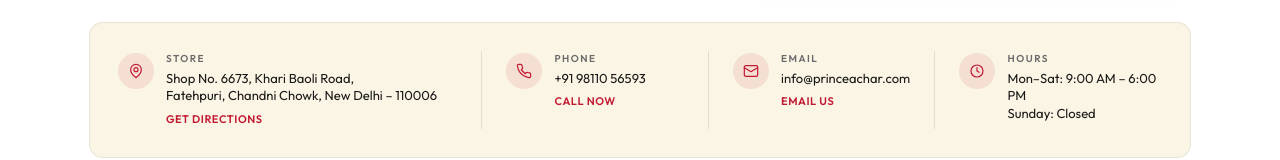
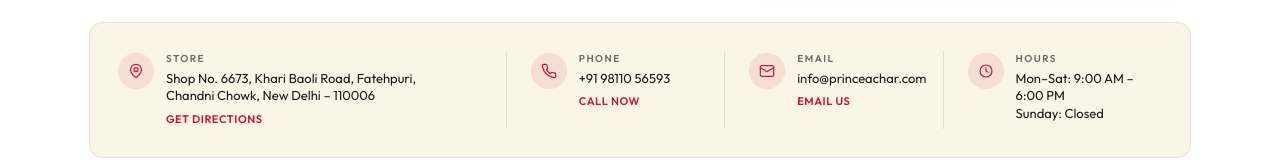
Before and after one commit to PrinceAchar/prince, a Next.js app: page /contact in a window 1280 px wide. Shown: the part 947-1107 px from the top of the page. Built offline with nearby package versions, Linux system fonts and the light colour scheme; no server answers.

Commit message:
Break Reach Us address line after Fatehpuri

```diff
--- a/src/app/contact/page.tsx
+++ b/src/app/contact/page.tsx
@@ -60,7 +60,7 @@
   {
     title: "Store",
     icon: <MapPinIcon />,
-    lines: ["Shop No. 6673, Khari Baoli Road,", "Fatehpuri, Chandni Chowk, New Delhi – 110006"],
+    lines: ["Shop No. 6673, Khari Baoli Road, Fatehpuri,", "Chandni Chowk, New Delhi – 110006"],
     action: {
       label: "Get Directions",
       href: "https://www.google.com/maps/search/?api=1&query=Prince+Achar+Khari+Baoli+Delhi",
@@ -342,7 +342,7 @@
       <section className="bg-white pb-10 md:pb-14">
         <div className="max-w-[1150px] mx-auto px-6">
           <div className="bg-yellow rounded-[14px] border border-brand-black/8 px-5 md:px-7 py-6 md:py-7">
-            <div className="grid grid-cols-2 md:grid-cols-[1.8fr_1fr_1fr_1fr] gap-x-6 gap-y-6 md:divide-x md:divide-brand-black/10">
+            <div className="grid grid-cols-2 md:grid-cols-[2fr_1fr_1fr_1fr] gap-x-6 gap-y-6 md:divide-x md:divide-brand-black/10">
               {reachItems.map((item, i) => (
                 <div key={i} className={`flex gap-3 ${i === 0 ? "col-span-2 md:col-span-1" : ""}`}>
                   <div className="flex-shrink-0 w-9 h-9 rounded-full bg-red/10 text-red flex items-center justify-center mt-0.5">
```
